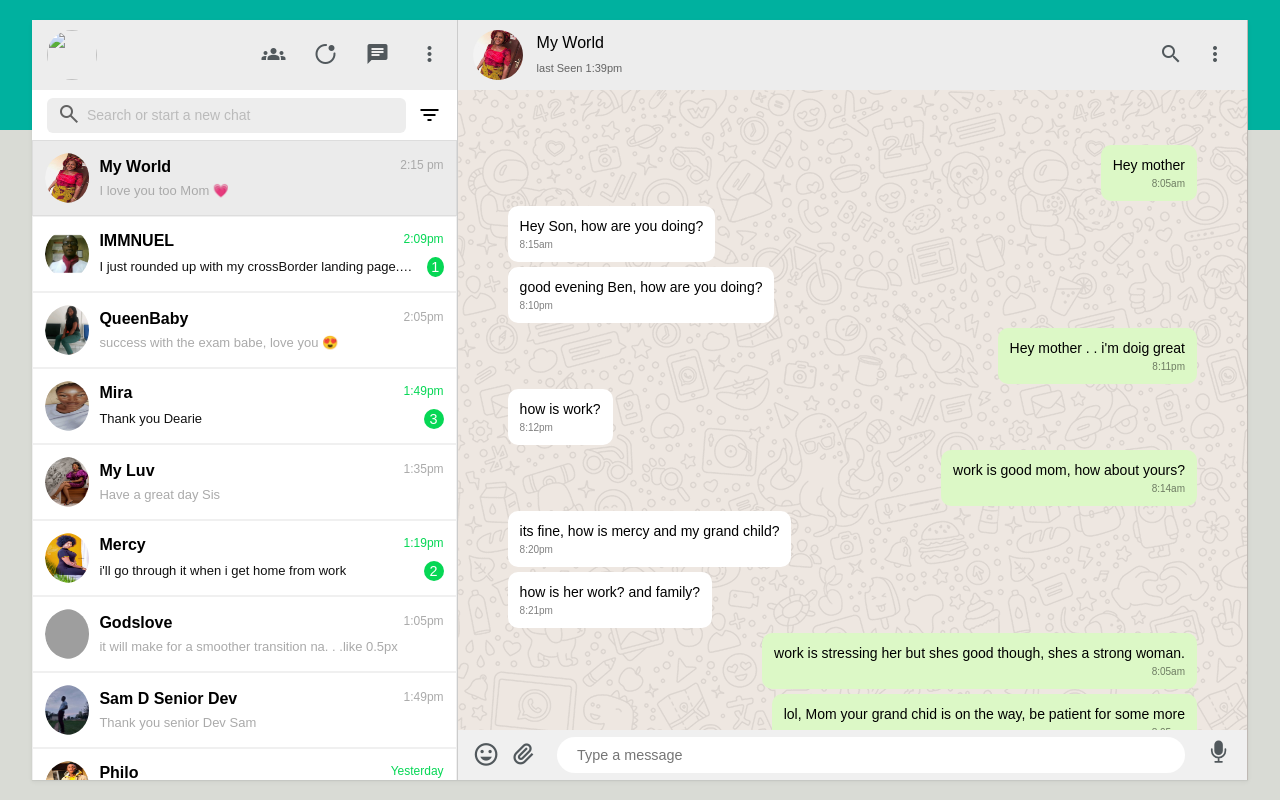
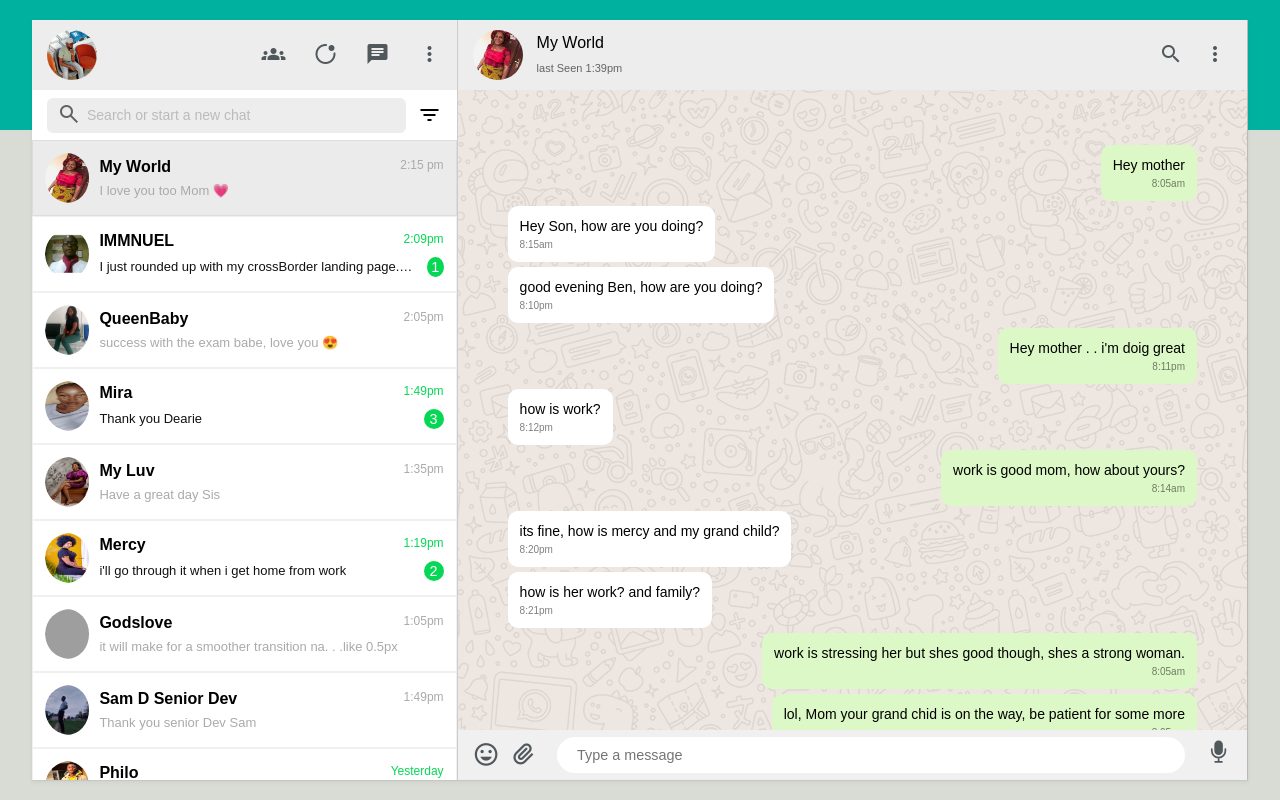
Before and after one commit to BenardOtokpa/Whatsapp-clone, a plain HTML site: page index.html in a window 1280 px wide. Drawn offline with nearby package versions, Linux system fonts and the light colour scheme; grey boxes are pictures that could not be loaded.

Commit message:
updated the user image

```diff
--- a/index.html
+++ b/index.html
@@ -17,7 +17,7 @@
             <header class="chat-head">
                 <!-- header -->
                 <div class="userimg">
-                    <img src="/Images/user.jpg" class="image">
+                    <img src="/Images/user.png" class="image">
                 </div>
                 <div>
                     <ul class="head-icons">
```
